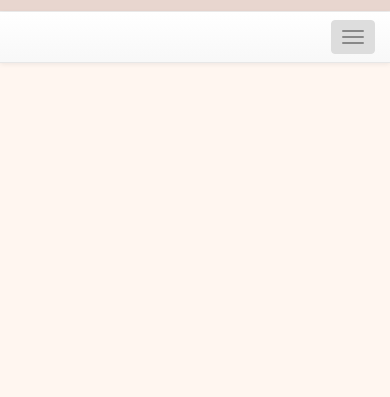
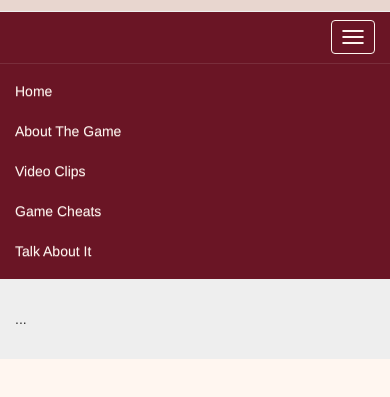
Before and after one commit to austenph/LifeIsStrange2, a plain HTML site: page LifeIsStrange2/index.html in a window 390 px wide. Both pictures are taken after a click on the button "Toggle navigation". Shown: the part 49-446 px from the top of the page. Drawn offline with nearby package versions, Linux system fonts and the light colour scheme.

Commit message:
modified navbar css, added jQuery, added jumbotron

```diff
--- a/LifeIsStrange2/content/site.css
+++ b/LifeIsStrange2/content/site.css
@@ -17,3 +17,23 @@ h1.container{
     margin-top:0px;
     margin-bottom:5px;
 }
+/*NAVBAR*/
+nav#navvy.navbar.navbar-static-top{
+    margin-top:0px;
+    margin-bottom: 0px;
+   color: #FFF6F0;
+   background-color: #6A1525;
+}
+#navvy a {
+    color: #FFF6F0;
+    }
+#navvy a:hover{
+    background:none;
+}
+/*Button*/
+button.navbar-toggle {
+    border: 1px solid #FFF6F0;
+}
+span.icon-bar {
+    border: 1px solid #FFF6F0;
+}
--- a/LifeIsStrange2/index.html
+++ b/LifeIsStrange2/index.html
@@ -3,13 +3,15 @@
 <head>
     <title></title>
 	<meta charset="utf-8" />
+    <!--jQuery-->
+    <script src="https://ajax.googleapis.com/ajax/libs/jquery/3.1.1/jquery.min.js"></script>
     <!-- Latest compiled and minified CSS -->
     <link rel="stylesheet" href="https://maxcdn.bootstrapcdn.com/bootstrap/3.3.7/css/bootstrap.min.css" integrity="sha384-BVYiiSIFeK1dGmJRAkycuHAHRg32OmUcww7on3RYdg4Va+PmSTsz/K68vbdEjh4u" crossorigin="anonymous">
     <!-- Optional theme -->
     <link rel="stylesheet" href="https://maxcdn.bootstrapcdn.com/bootstrap/3.3.7/css/bootstrap-theme.min.css" integrity="sha384-rHyoN1iRsVXV4nD0JutlnGaslCJuC7uwjduW9SVrLvRYooPp2bWYgmgJQIXwl/Sp" crossorigin="anonymous">
     <!-- Latest compiled and minified JavaScript -->
     <script src="https://maxcdn.bootstrapcdn.com/bootstrap/3.3.7/js/bootstrap.min.js" integrity="sha384-Tc5IQib027qvyjSMfHjOMaLkfuWVxZxUPnCJA7l2mCWNIpG9mGCD8wGNIcPD7Txa" crossorigin="anonymous"></script>
-    <link href="content/site.css" rel="stylesheet" />
+     <link href="content/site.css" rel="stylesheet" />
 </head>
 <body>
     <!--HEADER-->
@@ -17,7 +19,7 @@
         <h1 class="container"><img id="logoImg" src="images/rsz_transparentlogo.png"></h1>
     </div>
     <!--NAVBAR-->
-    <nav class="navbar navbar-default navbar-static-top">
+    <nav class="navbar navbar-static-top" id="navvy">
         <div class="container">
             <div class="navbar-header">
                 <button type="button" class="navbar-toggle collapsed" data-toggle="collapse" data-target="#navbar" aria-expanded="false" aria-controls="navbar">
@@ -30,7 +32,7 @@
             <div id="navbar" class="navbar-collapse collapse">
                 <ul class="nav navbar-nav">
                     <li><a href="#home">Home</a></li>
-                    <li><a href="#abou">About The Game</a></li>
+                    <li><a href="#about">About The Game</a></li>
                     <li><a href="#videos">Video Clips</a></li>
                     <li><a href="#gamecheats">Game Cheats</a></li>
                     <li><a href="http://www.lifeisstrange.com/talk" target="_blank">Talk About It</a></li>
@@ -38,5 +40,11 @@
             </div><!--/.nav-collapse -->
         </div>
     </nav>
+    <!--TRAILER SECTION-->
+    <div class="jumbotron">
+        <div class="container">
+            ...
+        </div>
+    </div>
 </body>
 </html>
```
